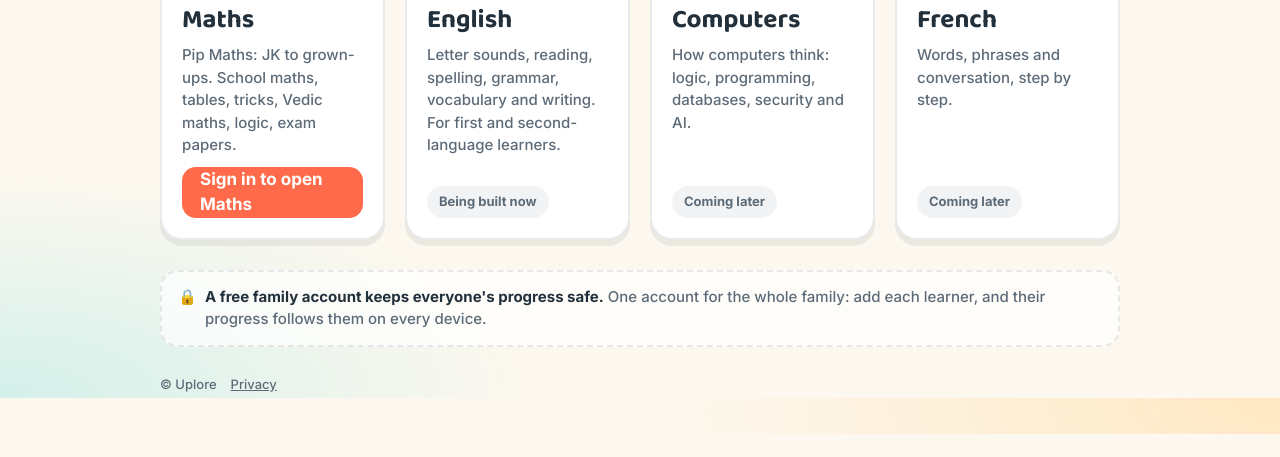
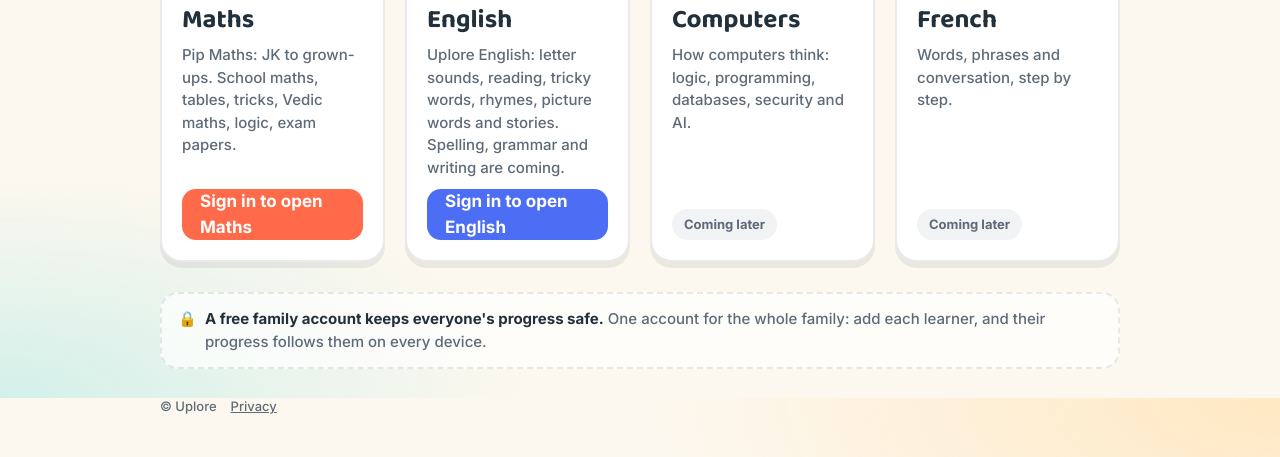
Before and after one commit to getuplore/getuplore.github.io, a plain HTML site: page index.html in a window 1280 px wide. Shown: the part 402-859 px from the top of the page. Before the commit the page ends 836 px from the top, so only its background shows below. Drawn offline with Linux system fonts and the light colour scheme.

Commit message:
English is live: tile, progress, Admin tab
- English tile opens english/ (choose a learner first, like Maths) and
  shows the learner's English progress.
- Removing a learner also deletes their English progress; signing out
  clears English progress kept on the device.
- Grown-ups → Subjects links to English settings.
- Admin: English tab (English_schema overview).

Co-Authored-By: Claude Opus 5.5 <noreply@anthropic.com>
Claude-Session: https://claude.ai/code/session_01Nu8t5V22mBinxw4mrzvBKP

```diff
--- a/index.html
+++ b/index.html
@@ -136,7 +136,7 @@ footer{margin-top:28px;font-size:13px;color:var(--muted);display:flex;gap:14px;f
 (function () {
   'use strict';
   var KEY = 'pipmaths.v1', SKEY = 'pipmaths.session';
-  var MATHS_LESSONS = 373;
+  var MATHS_LESSONS = 373, ENGLISH_LESSONS = 33, EKEY = 'uplore.english.v1';
   function read(k) { try { return JSON.parse(localStorage.getItem(k) || 'null'); } catch (e) { return null; } }
   function write(k, v) { try { localStorage.setItem(k, JSON.stringify(v)); } catch (e) {} }
   function esc(s) { return String(s == null ? '' : s).replace(/[&<>"]/g, function (c) { return { '&': '&amp;', '<': '&lt;', '>': '&gt;', '"': '&quot;' }[c]; }); }
@@ -151,13 +151,14 @@ footer{margin-top:28px;font-size:13px;color:var(--muted);display:flex;gap:14px;f
   var session = read(SKEY);
 
   function learner() { for (var i = 0; i < state.profiles.length; i++) if (state.profiles[i].id === state.active) return state.profiles[i]; return null; }
-  function stats(p) { var tried = 0, mastered = 0, pr = (p && p.progress) || {}; for (var k in pr) { if (pr[k] && pr[k].a && pr[k].a.length) tried++; if (pr[k] && pr[k].mastered) mastered++; } return { tried: tried, mastered: mastered }; }
+  function stats(p, subject) { var tried = 0, mastered = 0, pr = (p && p.progress) || {};
+    if (subject === 'english') { var en = read(EKEY) || {}; pr = (p && en[p.id] && en[p.id].progress) || {}; } for (var k in pr) { if (pr[k] && pr[k].a && pr[k].a.length) tried++; if (pr[k] && pr[k].mastered) mastered++; } return { tried: tried, mastered: mastered }; }
 
   var SUBJECTS = [
-    { id: 'maths', name: 'Maths', live: true, href: 'maths/', c: 'var(--maths)', icon: '<img src="maths/img/icon-64.png" alt="" onerror="this.replaceWith(document.createTextNode(\'🔢\'))">',
+    { id: 'maths', name: 'Maths', live: true, href: 'maths/', total: MATHS_LESSONS, c: 'var(--maths)', icon: '<img src="maths/img/icon-64.png" alt="" onerror="this.replaceWith(document.createTextNode(\'🔢\'))">',
       text: 'Pip Maths: JK to grown-ups. School maths, tables, tricks, Vedic maths, logic, exam papers.' },
-    { id: 'english', name: 'English', c: 'var(--english)', icon: '📖', soon: 'Being built now',
-      text: 'Letter sounds, reading, spelling, grammar, vocabulary and writing. For first and second-language learners.' },
+    { id: 'english', name: 'English', live: true, href: 'english/', c: 'var(--english)', icon: '📖', total: ENGLISH_LESSONS,
+      text: 'Uplore English: letter sounds, reading, tricky words, rhymes, picture words and stories. Spelling, grammar and writing are coming.' },
     { id: 'computers', name: 'Computers', c: 'var(--computers)', icon: '💻', soon: 'Coming later',
       text: 'How computers think: logic, programming, databases, security and AI.' },
     { id: 'french', name: 'French', c: 'var(--french)', icon: '🥐', soon: 'Coming later',
@@ -184,9 +185,9 @@ footer{margin-top:28px;font-size:13px;color:var(--muted);display:flex;gap:14px;f
       b.onclick = function () { state.active = b.getAttribute('data-id'); if (!demo) { var s = read(KEY) || state; s.active = state.active; write(KEY, s); } render(); };
     });
     // Subject tiles
-    var st = stats(p);
     $('subjects').innerHTML = SUBJECTS.map(function (s) {
-      var prog = s.id === 'maths' && p ? '<div class="prog">' + esc(p.name) + ': ' + st.tried + (st.tried === 1 ? ' lesson' : ' lessons') + ' practised · ' + st.mastered + ' mastered<div class="bar"><i style="width:' + Math.min(100, Math.round(st.tried / MATHS_LESSONS * 100)) + '%"></i></div></div>' : '';
+      var st = stats(p, s.id);
+      var prog = s.live && p ? '<div class="prog">' + esc(p.name) + ': ' + st.tried + (st.tried === 1 ? ' lesson' : ' lessons') + ' practised · ' + st.mastered + ' mastered<div class="bar"><i style="width:' + Math.min(100, Math.round(st.tried / s.total * 100)) + '%"></i></div></div>' : '';
       var inner = '<div class="ic">' + s.icon + '</div><h3>' + s.name + '</h3><p>' + s.text + '</p>' + prog + (s.live ? '<span class="go">Open ' + s.name + ' →</span>' : '<span class="soon">' + s.soon + '</span>');
       // Uplore is where the learner is chosen: Maths opens straight into them.
       if (s.live && signed && state.profiles.length && !p) return '<button class="tile live" style="--c:' + s.c + ';text-align:left" data-pick>' + inner.replace('Open ' + s.name + ' →', 'Choose who is learning first') + '</button>';
@@ -224,7 +225,7 @@ footer{margin-top:28px;font-size:13px;color:var(--muted);display:flex;gap:14px;f
     }
     var tok = session && session.access_token;
     if (!demo) {
-      try { localStorage.removeItem(SKEY); localStorage.removeItem('pipmaths.synced'); } catch (e) {}
+      try { localStorage.removeItem(SKEY); localStorage.removeItem('pipmaths.synced'); localStorage.removeItem(EKEY); localStorage.removeItem('uplore.english.synced'); } catch (e) {}
       var s = read(KEY) || {}; s.profiles = []; s.active = null; write(KEY, s);
       if (tok) try { fetch(SB + '/auth/v1/logout?scope=local', { method: 'POST', headers: { apikey: SBKEY, Authorization: 'Bearer ' + tok } }).catch(function () {}); } catch (e) {}
     }
@@ -377,7 +378,7 @@ footer{margin-top:28px;font-size:13px;color:var(--muted);display:flex;gap:14px;f
         '<div class="set"><span>Spoken prompts</span><button type="button" class="tog" id="gvoc" aria-label="Spoken prompts" aria-pressed="' + (st.voice !== false) + '"></button></div></div>' +
         '<div class="gsec"><h4>Family account</h4><div>Signed in as <b>' + esc(session && session.user && session.user.email || '') + '</b></div><div class="gst" id="gst">' + esc(syncLine) + '</div>' +
         '<div class="btnrow"><button type="button" class="hbtn sm" id="gsync">Sync now</button><button type="button" class="hbtn sm" id="gout">Sign out</button><a class="hbtn sm" href="maths/privacy.html">Privacy</a><button type="button" class="hbtn sm danger" id="gdel">Delete account</button></div></div>' +
-        '<div class="gsec"><h4>Subjects</h4><div class="btnrow"><a class="hbtn sm" href="maths/#settings">Maths settings: dashboard, weekly report →</a></div></div>' +
+        '<div class="gsec"><h4>Subjects</h4><div class="btnrow"><a class="hbtn sm" href="maths/#settings">Maths settings: dashboard, weekly report →</a><a class="hbtn sm" href="english/#settings">English settings →</a></div></div>' +
         '<div class="gsec adm" id="gadm" hidden></div>';
     }
   };
@@ -436,6 +437,8 @@ footer{margin-top:28px;font-size:13px;color:var(--muted);display:flex;gap:14px;f
       write(KEY, s); state = s;
       if (session && session.user && session.user.id) call('/rest/v1/learners?on_conflict=family_id,id', { method: 'POST', token: session.access_token, headers: { Prefer: 'resolution=merge-duplicates,return=minimal' }, body: [{ family_id: session.user.id, id: q.id, name: '-', data: {}, deleted: true }] })
         .then(function () { var syn = read('pipmaths.synced') || {}; delete syn[q.id]; write('pipmaths.synced', syn); }).catch(function () {});
+      var en = read(EKEY); if (en && en[q.id]) { delete en[q.id]; write(EKEY, en); }
+      if (session && session.user) call('/rest/v1/progress?learner_id=eq.' + encodeURIComponent(q.id), { method: 'DELETE', token: session.access_token, headers: { 'Accept-Profile': 'English_schema', 'Content-Profile': 'English_schema' } }).catch(function () {});
       done();
     };
     f.onsubmit = function (e) {
@@ -542,7 +545,7 @@ footer{margin-top:28px;font-size:13px;color:var(--muted);display:flex;gap:14px;f
   fromEmailLink();
   render();
   fromMaths();
-  window.addEventListener('storage', function (e) { if (e.key === KEY || e.key === SKEY) { state = read(KEY) || state; session = read(SKEY); render(); } });
+  window.addEventListener('storage', function (e) { if (e.key === KEY || e.key === SKEY || e.key === EKEY) { state = read(KEY) || state; session = read(SKEY); render(); } });
 })();
 </script>
 </body>
```
Also changed, not shown: admin/index.html (+2 -2 lines).
